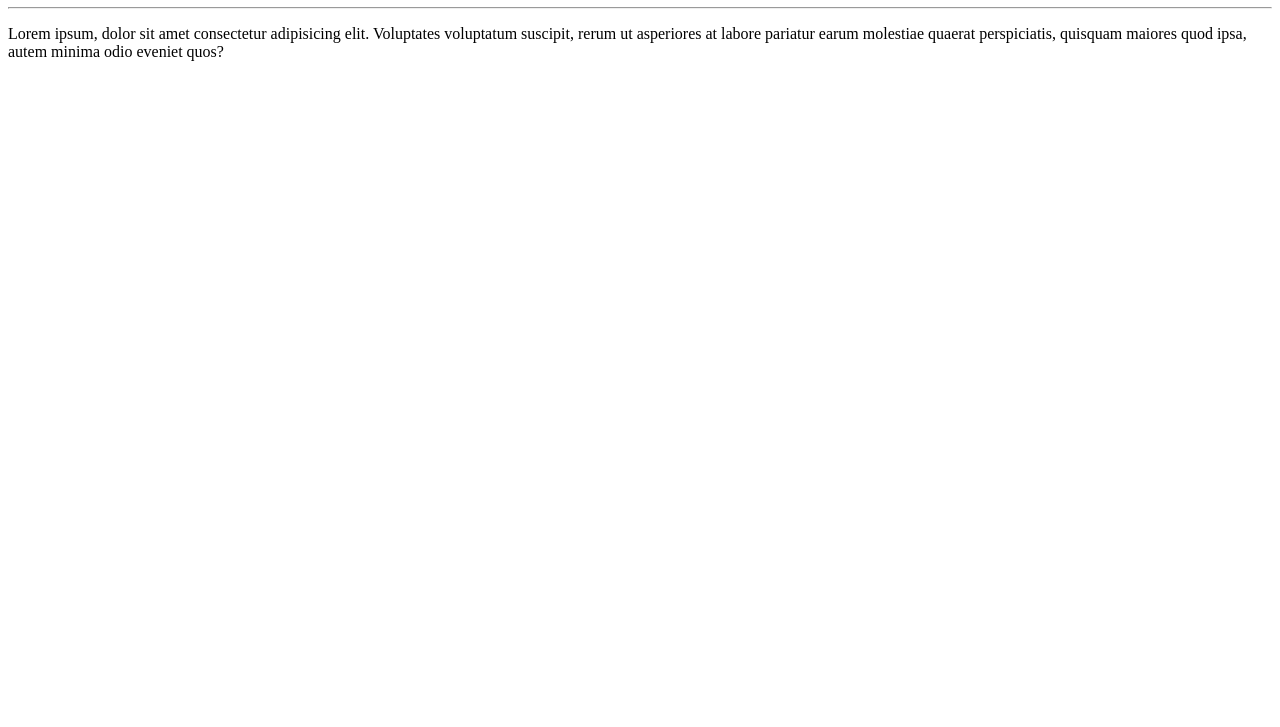
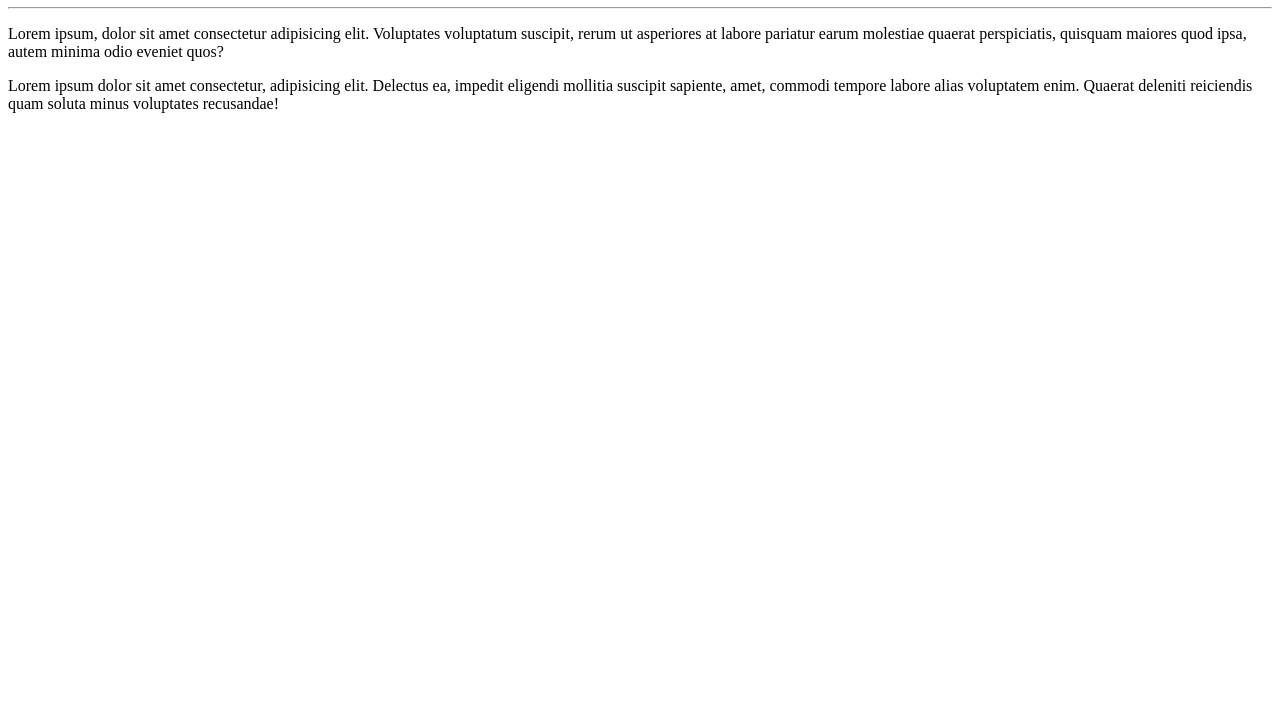
Before and after one commit to nagazaki-mikals/Ola-Mundo, a plain HTML site: page site-exemplo/index.html in a window 1280 px wide. Shown: the part 73-800 px from the top of the page. Drawn offline with Linux system fonts and the light colour scheme.

Commit message:
adicionei um parágrafo

```diff
--- a/site-exemplo/index.html
+++ b/site-exemplo/index.html
@@ -9,5 +9,6 @@
     <h1>Olá, Mundo!</h1>
     <hr>
     <p>Lorem ipsum, dolor sit amet consectetur adipisicing elit. Voluptates voluptatum suscipit, rerum ut asperiores at labore pariatur earum molestiae quaerat perspiciatis, quisquam maiores quod ipsa, autem minima odio eveniet quos?</p>
+    <p>Lorem ipsum dolor sit amet consectetur, adipisicing elit. Delectus ea, impedit eligendi mollitia suscipit sapiente, amet, commodi tempore labore alias voluptatem enim. Quaerat deleniti reiciendis quam soluta minus voluptates recusandae!</p>
 </body>
 </html>
```
